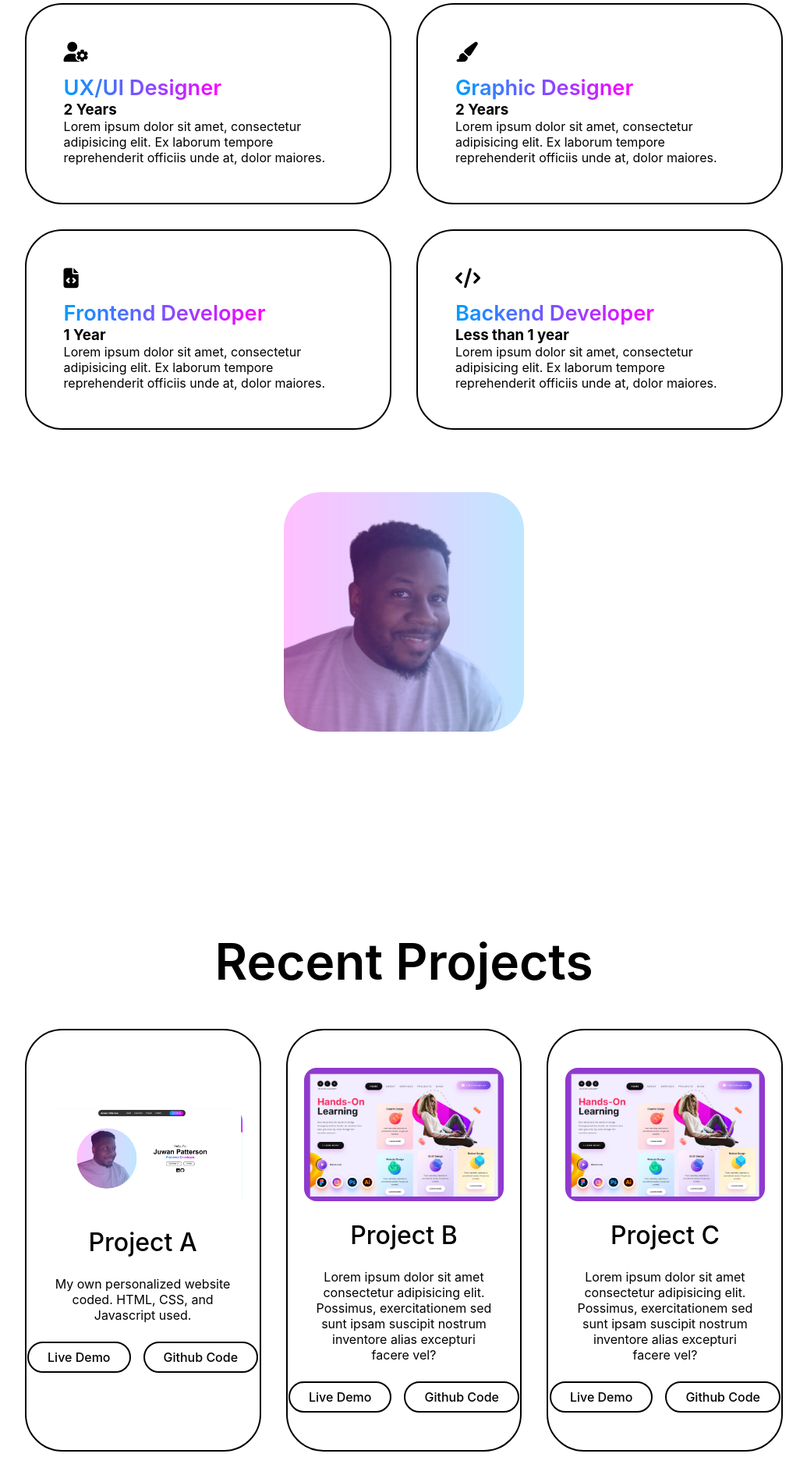
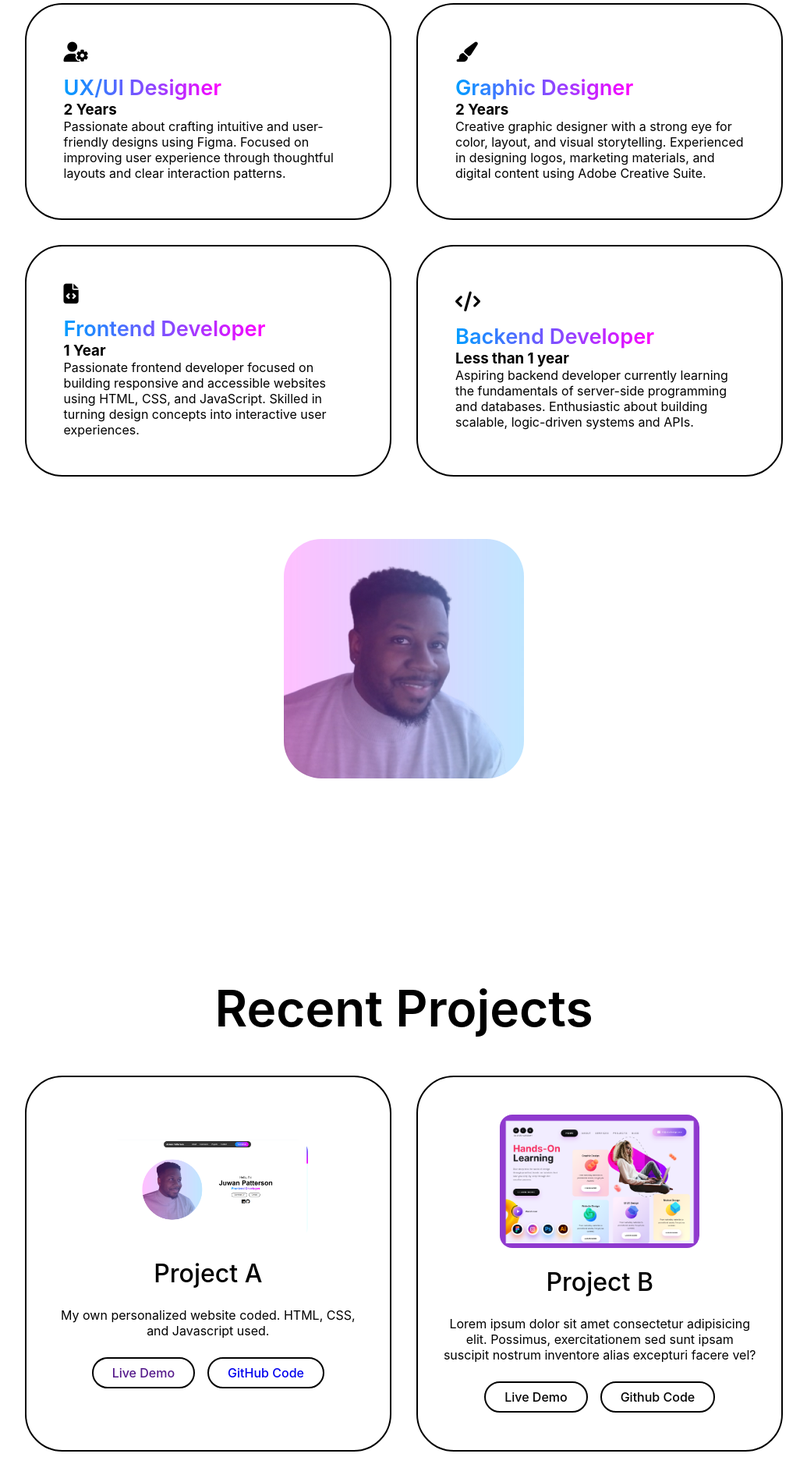
Before and after one commit to juwan-dev/portfolio, a plain HTML site: page index.html in a window 1280 px wide. Shown: the part 1049-2949 px from the top of the page at 78% size, without its empty margins (122-1157 px from the left). Drawn offline with nearby package versions, Linux system fonts and the light colour scheme.

Commit message:
Update index.html
finished the experience section text

```diff
--- a/index.html
+++ b/index.html
@@ -89,7 +89,8 @@
                     <i class="fa-solid fa-user-gear"></i>
                     <span>UX/UI Designer</span>
                     <h3>2 Years</h3>
-                    <p>Lorem ipsum dolor sit amet, consectetur adipisicing elit. Ex laborum tempore reprehenderit officiis unde at, dolor maiores.</p>
+                    <p>Passionate about crafting intuitive and user-friendly designs using Figma. Focused on improving user experience through
+                    thoughtful layouts and clear interaction patterns.</p>
                 </div>
 
                  <div class="grid-card">
@@ -97,7 +98,8 @@
                     <i class="fa-solid fa-paintbrush"></i>
                     <span>Graphic Designer</span>
                     <h3>2 Years</h3>
-                    <p>Lorem ipsum dolor sit amet, consectetur adipisicing elit. Ex laborum tempore reprehenderit officiis unde at, dolor maiores.</p>
+                    <p>Creative graphic designer with a strong eye for color, layout, and visual storytelling. Experienced in designing logos,
+                    marketing materials, and digital content using Adobe Creative Suite.</p>
                 </div>
 
                 <div class="grid-card">
@@ -105,14 +107,17 @@
                     <i class="fa-solid fa-file-code"></i>
                     <span>Frontend Developer</span>
                     <h3>1 Year</h3>
-                    <p>Lorem ipsum dolor sit amet, consectetur adipisicing elit. Ex laborum tempore reprehenderit officiis unde at, dolor maiores.</p>
+                    <p>Passionate frontend developer focused on building responsive and accessible websites using HTML, CSS, and JavaScript.
+                    Skilled in turning design concepts into interactive user experiences.</p>
                 </div>
+
                 <div class="grid-card">
 
                     <i class="fa-solid fa-code"></i>
                     <span>Backend Developer</span>
                     <h3>Less than 1 year</h3>
-                    <p>Lorem ipsum dolor sit amet, consectetur adipisicing elit. Ex laborum tempore reprehenderit officiis unde at, dolor maiores.</p>
+                    <p>Aspiring backend developer currently learning the fundamentals of server-side programming and databases. Enthusiastic
+                    about building scalable, logic-driven systems and APIs.</p>
                 </div>
 
             </div>
@@ -136,8 +141,8 @@
                 <h3>Project A</h3>
                 <p>My own personalized website coded. HTML, CSS, and Javascript used.</p>
                 <div class="btn-group">
-                    <div class="btn">Live Demo</div>
-                    <div class="btn">Github Code</div>
+                    <a href="" target="_blank" class="btn">Live Demo</a>
+                    <a href="https://github.com/juwan-dev/portfolio" target="_blank" class="btn">GitHub Code</a>
                 </div>
             </div>
 
@@ -151,15 +156,7 @@
                 </div>
             </div>
 
-            <div class="project-card">
-                <img src="/image/Website UI project.png" alt="">
-                <h3>Project C</h3>
-                <p>Lorem ipsum dolor sit amet consectetur adipisicing elit. Possimus, exercitationem sed sunt ipsam suscipit nostrum inventore alias excepturi facere vel?</p>
-                <div class="btn-group">
-                    <div class="btn">Live Demo</div>
-                    <div class="btn">Github Code</div>
-                </div>
-            </div>
+
         </div>
     </section>
 
```
